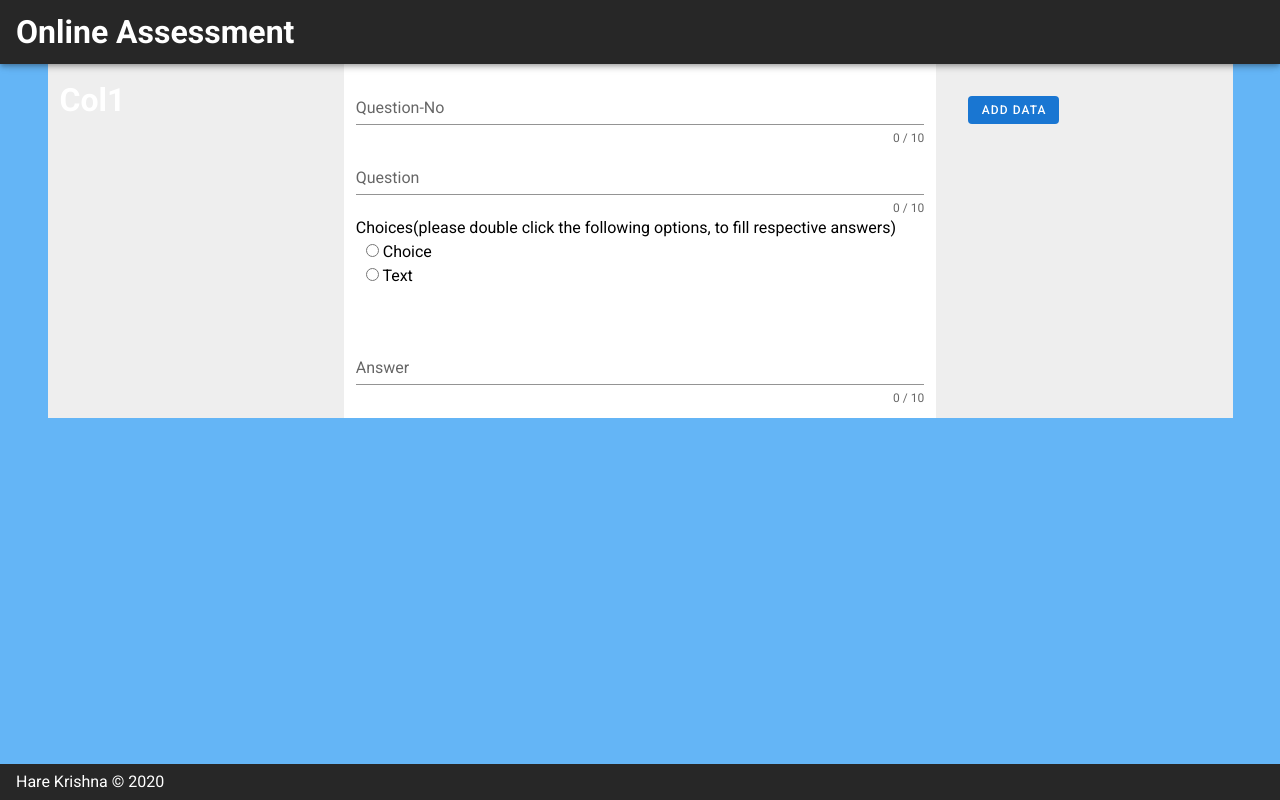
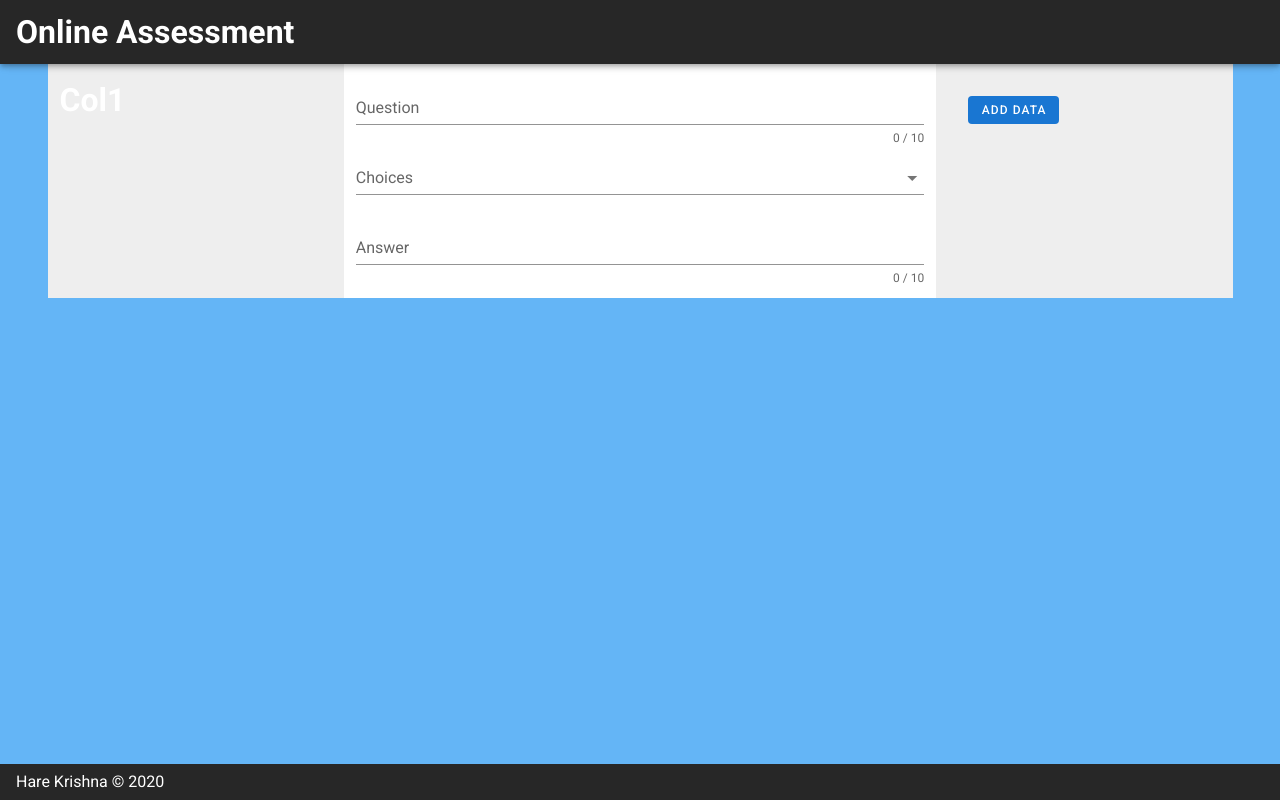
Before and after one commit to dipakmeher/Online-Assessment-System, a Nuxt app: page /admin in a window 1280 px wide. Built offline with nearby package versions, Linux system fonts and the light colour scheme.

Commit message:
Solved Index Problem@28032020

```diff
--- /dev/null
+++ b/demo.js
@@ -0,0 +1,4 @@
+const numbers = [1,-1,2,3];
+const filtered = numbers.filter(n=>n>=0);
+filtered.map(n=>'<li>'+n+'</li>')
+document.write(filtered);
--- a/pages/admin.vue
+++ b/pages/admin.vue
@@ -10,26 +10,13 @@
       <v-col cols="6" class="col-2 white">
 
         <v-form ref="form" style="color:black;">
-          <v-text-field light :counter="10" v-model="questionno" label="Question-No" required></v-text-field>
           <v-text-field light :counter="10" v-model="question" label="Question" required></v-text-field>
 
-         <label for="Choice">Choices(please double click the following options, to fill respective answers) </label>
-          <div style="margin-left:10px;">
-            <label @click="chooseForm()">
-            <input type="radio" id="choice" value="choice" v-model="picked"  >
-            Choice</label>
-            <br>
-            <label @click="chooseForm()">
-            <input type="radio" id="text" value="text" v-model="picked">
-            Text</label>
-            <br>
-            <!-- <span>Picked: {{ picked }}</span> -->
-          </div>
-         <br>
-          <v-expansion-panels class="white" light>
+          <v-select v-model="variant" :items="items" clearable label="Choices" light></v-select>
+          <v-expansion-panels class="white" light >
+            <v-expansion-panel id="Choice" v-if= "variant === 'Objective'">
+              <v-expansion-panel-header>Fill 4 choices</v-expansion-panel-header>
 
-            <v-expansion-panel id="Choice" style="display:none;">
-              <v-expansion-panel-header>Filled 4 choices</v-expansion-panel-header>
               <v-expansion-panel-content>
                 <v-row>
                   <v-col cols="3">
@@ -48,7 +35,7 @@
               </v-expansion-panel-content>
             </v-expansion-panel>
 
-              <v-expansion-panel id="Text" style="display:none" light>
+            <v-expansion-panel v-if= "variant === 'Subjective'" style="display:none;" id="Text" light>
               <v-expansion-panel-header>Textual Answers</v-expansion-panel-header>
               <v-expansion-panel-content>
                 <v-text-field light v-model="youranswer" label="Your Answer" required></v-text-field>
@@ -56,7 +43,6 @@
             </v-expansion-panel>
           </v-expansion-panels>
 
-          <br>
           <v-text-field light :counter="10" v-model="answer" label="Answer" required></v-text-field>
 
         </v-form>
@@ -79,103 +65,59 @@ import {mapActions} from 'vuex'
 export default {
   data() {
     return {
-        disabled: 1,
-        picked:'',
         name: '',
         nameRules: [
         v => !!v || 'Name is required',
         v => (v && v.length <= 10) || 'Name must be less than 10 characters'
       ],
-      questionno:'',
       question:'',
       c1:'',c2:'',c3:'',c4:'',youranswer:'',
-      answer:''
+      answer:'',
+      items: [
+        'Subjective',
+        'Objective',
+      ],
+      variant: ' '
     }
   },
   methods:{
-    chooseForm(){
-      var choice = document.getElementById("Choice");
-     var text = document.getElementById("Text");
-
-      console.log();
-      if(this.picked == 'choice'){
-
-      console.log("Function run");
-
-      // console.log(choice);
-      if(choice.style.display == "none"){
-        choice.style.display = "block";
-        text.style.display = "none";      }
-
-      }else if(this.picked == 'text'){
-        console.log("text fuction run");
-      // console.log(choice);
-      if(text.style.display == "none"){
-        text.style.display = "block";
-        choice.style.display = "none";
-        }
-      }
-    },
     addData(){
       if(this.$refs.form.validate()){
-        let newque = [];
         let categories = [];
         const newquestion={
           newquestion1:{
-          name:this.questionno,
-          add:this.question
+          name:this.question,
+          add:this.answer
           }
         }
-      db.collection("Assessment").doc("Check").get().then(querySnapshot => {
+      db.collection("Assessment").doc("Question-Paper").get().then(querySnapshot => {
         if (querySnapshot.empty) {
           //this.$router.push('/HelloWorld')
         } else {
           var cat = [];
-          cat.push(querySnapshot.data());
-          cat.push.apply(newquestion);
-           console.log(cat);
-          // cat.push(newque);
-          // db.collection("Assessment").doc("Check").set(Object.assign({}, cat))
-          // .then(()=>{
-          //   alert("Form Submitted");
-          //   this.$refs.form.reset();
-          // })
+          var newque = [];
+          var cat1=[];
+          // cat.push(querySnapshot.data());
+          // newque.push(newquestion);
+
+          var xyz = JSON.stringify(querySnapshot.data());
+          var abc = xyz.substr(0, xyz.length - 1);
+          var newarray= abc.concat(",");
+          var que = JSON.stringify(newquestion);
+          que = que.substring(1);
+          var newarray1 = newarray.concat(que);
+          // console.log(obj);
+          db.collection("Assessment").doc("Check").set(JSON.parse(newarray1))
+          .then(()=>{
+            alert("Form Submitted");
+            this.$refs.form.reset();
+          })
         }
       })
-      // const budgets = Object.assign({}, cat);
-      // const newcat={
-      //     Question:{
-      //       cat:budget
-      //     }
-      //   }
     }
   }
 }
 }
-    //         questionno:this.questionno;
-    //      if(this.picked == 'choice'){
-    //        var newquestion1 = {
-    //         questionno1: {
-    //           Question:this.question,
-    //           Answer:this.answer,
-    //           Choices:{
-    //             c1:this.c1,
-    //             c2:this.c2,
-    //             c3:this.c3,
-    //             c4:this.c4
-    //           }
-    //         }
-    //       }
-    //    }else if(this.picked == "text"){
-    //       var newquestion1 = {
-    //           questionno1: {
-    //             Question:this.question,
-    //             Answer:this.answer,
-    //             Choices:this.text
-    //           }
-    //       }
-    //    }
-
 </script>
 
 <style>
--- a/store/index.js
+++ b/store/index.js
@@ -24,7 +24,7 @@ export const mutations={
 export const actions={
   // Fetch Categories
   fetchCategories({ commit }) {
-    db.collection("Assessment").doc("Question-Paper").get().then(querySnapshot => {
+    db.collection("Assessment").doc("Check").get().then(querySnapshot => {
       console.log(querySnapshot.data());
       if (querySnapshot.empty) {
         //this.$router.push('/HelloWorld')
```
Also changed, not shown: pages/demo.js (added, +10 -0 lines). Lines whose indentation alone changed are shown as unchanged.
